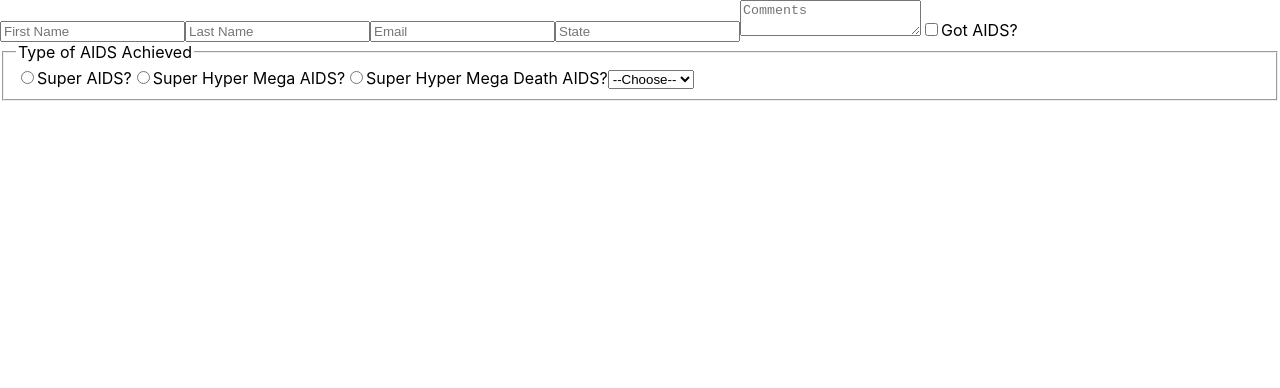
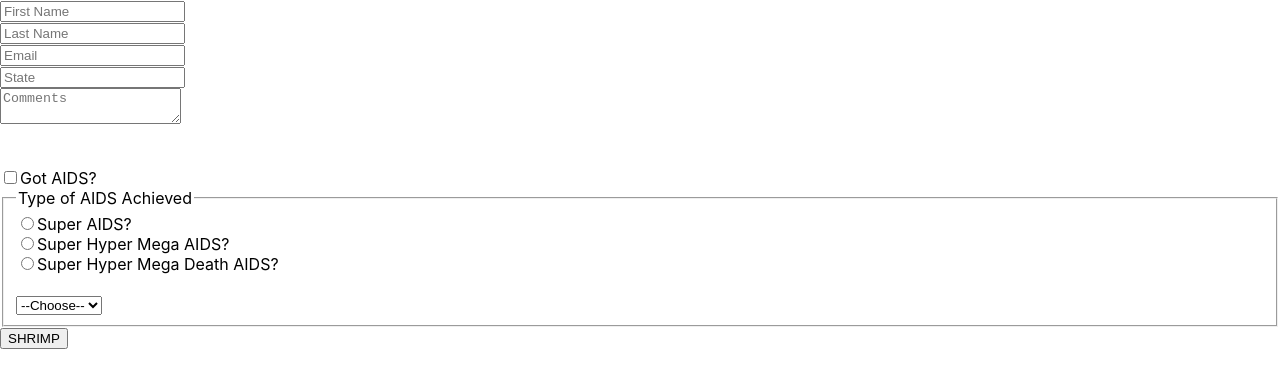
Before and after one commit to JudeaDumont/springbootreactstack, a React (Create React App) app in the folder my-app/: page / in a window 1280 px wide. Shown: the top 388 px of the page. Built offline with nearby package versions, Linux system fonts and the light colour scheme.

Commit message:
Level 5 Forms,
submitting forms,

better layout

```diff
--- a/my-app/src/FollowReactCrashCourse/FormsBasic/Level5App.jsx
+++ b/my-app/src/FollowReactCrashCourse/FormsBasic/Level5App.jsx
@@ -23,9 +23,16 @@ export default function Level5App() {
         })
     }
 
+    function handleSubmit(event) {
+        event.preventDefault() //this means it won't refresh our page and rerender our app with its initial state and configuration.
+        console.log(formData)
+        //preventdefault prevents the way of the past of submitting forms with action methods that generally point to
+        // php with a specific http protocol
+    }
+
     return (
         <div>
-            <form>
+            <form onSubmit={handleSubmit}>
                 <input
                     type={"text"}
                     placeholder={"First Name"}
@@ -33,6 +40,7 @@ export default function Level5App() {
                     name={"firstName"}
                     value={formData.firstName}
                 />
+                <br/>
                 <input
                     type={"text"}
                     placeholder={"Last Name"}
@@ -40,6 +48,7 @@ export default function Level5App() {
                     name={"lastName"}
                     value={formData.lastName}
                 />
+                <br/>
                 <input
                     type={"text"}
                     placeholder={"Email"}
@@ -47,6 +56,7 @@ export default function Level5App() {
                     name={"email"}
                     value={formData.email}
                 />
+                <br/>
                 <input
                     type={"text"}
                     placeholder={"State"}
@@ -54,12 +64,16 @@ export default function Level5App() {
                     name={"state"}
                     value={formData.state}
                 />
+                <br/>
                 <textarea
                     placeholder={"Comments"}
                     onChange={handleChange}
                     name={"comments"}
                     value={formData.comments}
                 />
+                <br/>
+                <br/>
+                <br/>
                 <input
                     type={"checkbox"}
                     onChange={handleChange}
@@ -67,6 +81,7 @@ export default function Level5App() {
                     checked={formData.hasAids}
                 />
                 <label htmlFor={"hasAids"}>Got AIDS?</label>
+                <br/>
                 <fieldset>
                     <legend>Type of AIDS Achieved</legend>
                     <input
@@ -78,6 +93,7 @@ export default function Level5App() {
                         checked={formData.aidsType==="super-aids"}
                     />
                     <label htmlFor={"super-aids"}>Super AIDS?</label>
+                    <br/>
                     <input
                         type={"radio"}
                         onChange={handleChange}
@@ -87,6 +103,7 @@ export default function Level5App() {
                         checked={formData.aidsType==="super-hyper-mega-aids"}
                     />
                     <label htmlFor={"super-hyper-mega-aids"}>Super Hyper Mega AIDS?</label>
+                    <br/>
                     <input
                         type={"radio"}
                         onChange={handleChange}
@@ -96,6 +113,8 @@ export default function Level5App() {
                         checked={formData.aidsType==="super-hyper-mega-death-aids"}//method for control
                     />
                     <label htmlFor={"super-hyper-mega-death-aids"}>Super Hyper Mega Death AIDS?</label>
+                    <br/>
+                    <br/>
                     <select
                         id={"egg"}
                         value={formData.egg}
@@ -109,6 +128,7 @@ export default function Level5App() {
                         <option value={"ham"}>Ham</option>
                     </select>
                 </fieldset>
+                <button>SHRIMP</button>
             </form>
         </div>
     )
```
